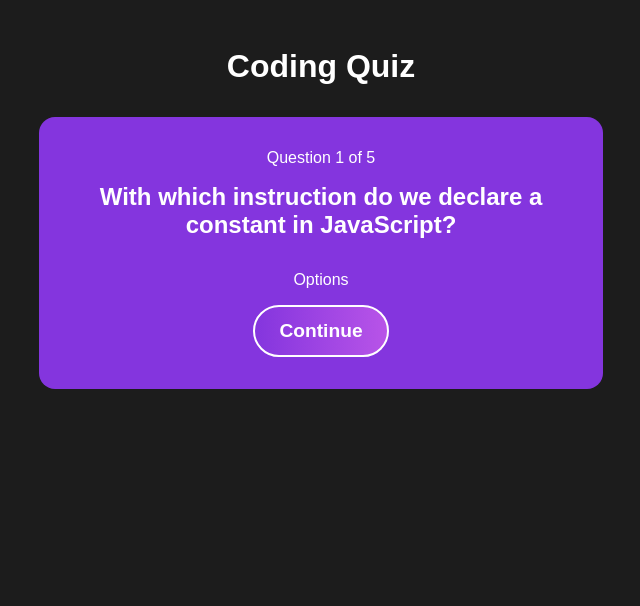
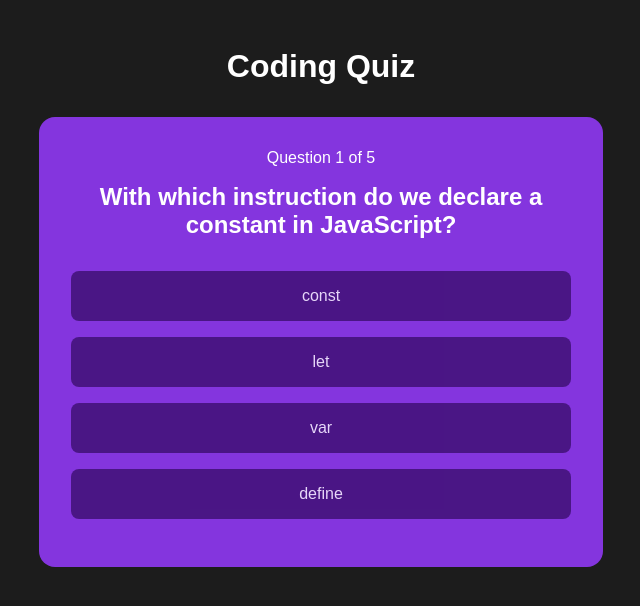
Before and after one commit to lltelles/quiz, a React app: page / in a window 1280 px wide. Both pictures are taken after a click on the button "Start". Shown: the top 606 px of the page, without its empty margins (319-959 px from the left). Built offline with nearby package versions, Linux system fonts and the light colour scheme; the HTML template or start-up script is replaced by a standard one.

Commit message:
right answers color

```diff
--- /dev/null
+++ b/src/components/Options.css
@@ -0,0 +1,27 @@
+.option {
+    background-color: #3c0e70;
+    border-radius: .5rem;
+    padding: 1rem;
+    margin-bottom: 1rem;
+    cursor: pointer;
+    opacity: 0.8;
+    transition: .4s;
+}
+
+.option:hover{
+    opacity: 1;
+}
+
+#options-container .option p{
+    margin-bottom: 0;
+}
+
+.correct {
+    background-color: #0bfc03;
+    font-weight: bold;
+}
+
+.wrong {
+    background-color: #3c0e70;
+    opacity: 0.4;
+}
--- /dev/null
+++ b/src/components/Options.jsx
@@ -0,0 +1,23 @@
+/* eslint-disable no-unused-vars */
+/* eslint-disable react/prop-types */
+import { useContext } from "react"
+import { QuizContext } from "../context/quiz"
+
+import './Options.css'
+
+
+const Options = ({ option, selectOption, answer }) => {
+    // eslint-disable-next-line no-unused-vars
+    const [quizState, dispatch] = useContext(QuizContext)
+
+
+    return (
+        <div className={`option
+        ${quizState.answerSelected && option === answer ? 'correct' : ''}
+     ${quizState.answerSelected && option !== answer ? 'wrong' : ''}`} onClick={() => selectOption()}>
+            <p>{option}</p>
+        </div>
+    )
+}
+
+export default Options
--- a/src/components/Question.jsx
+++ b/src/components/Question.jsx
@@ -1,6 +1,8 @@
 /* eslint-disable no-unused-vars */
 import { useContext } from 'react'
 import { QuizContext } from '../context/quiz'
+
+import Options from './Options'
 
 import './Question.css'
 
@@ -11,14 +13,29 @@
 
     const currentQuestion = quizState.questions[quizState.currentQuestion]
 
+    const onSelectOption = (option) => {
+        dispatch({
+            type: 'CHECK_ANSWER',
+            payload: {answer: currentQuestion.answer, option}
+        })
+    }
+
     return (
         <div id='question'>
             <p>Question {quizState.currentQuestion + 1} of {quizState.questions.length}</p>
             <h2>{currentQuestion.question}</h2>
             <div id="options-container">
-                <p>Options</p>
+                {currentQuestion.options.map((option) => (
+                    <Options
+                        key={option}
+                        option={option}
+                        answer={currentQuestion.answer}
+                        selectOption={() => onSelectOption(option)}
+                    />
+                ))}
             </div>
-            <button onClick={() => dispatch({type: 'CHANGE_QUESTION'})}>Continue</button>
+            {quizState.answerSelected && (<button onClick={() => dispatch({ type: 'CHANGE_QUESTION' })}>Continue</button>)
+            }
         </div>
     )
 }
--- a/src/context/quiz.jsx
+++ b/src/context/quiz.jsx
@@ -12,6 +12,7 @@
     questions,
     currentQuestion: 0,
     score: 0,
+    answerSelected: false,
 }
 
 const quizReducer = (state, action) => {
@@ -46,12 +47,27 @@
             return {
                 ...state,
                 currentQuestion: nextQuestion,
-                gameStage: endGame ? STAGES[2] : state.gameStage
+                gameStage: endGame ? STAGES[2] : state.gameStage,
+                answerSelected: false,
             }
 
         case 'NEW_GAME':
             return initialState;
 
+        case 'CHECK_ANSWER':
+            if(state.answerSelected) return state
+
+            const answer = action.payload.answer
+            const option = action.payload.option
+            let correctAnswer = 0
+
+            if (answer === option) correctAnswer = 1
+
+            return {
+                ...state,
+                score: state.score + correctAnswer,
+                answerSelected: option,
+            }
         default:
             return state;
     }
```
